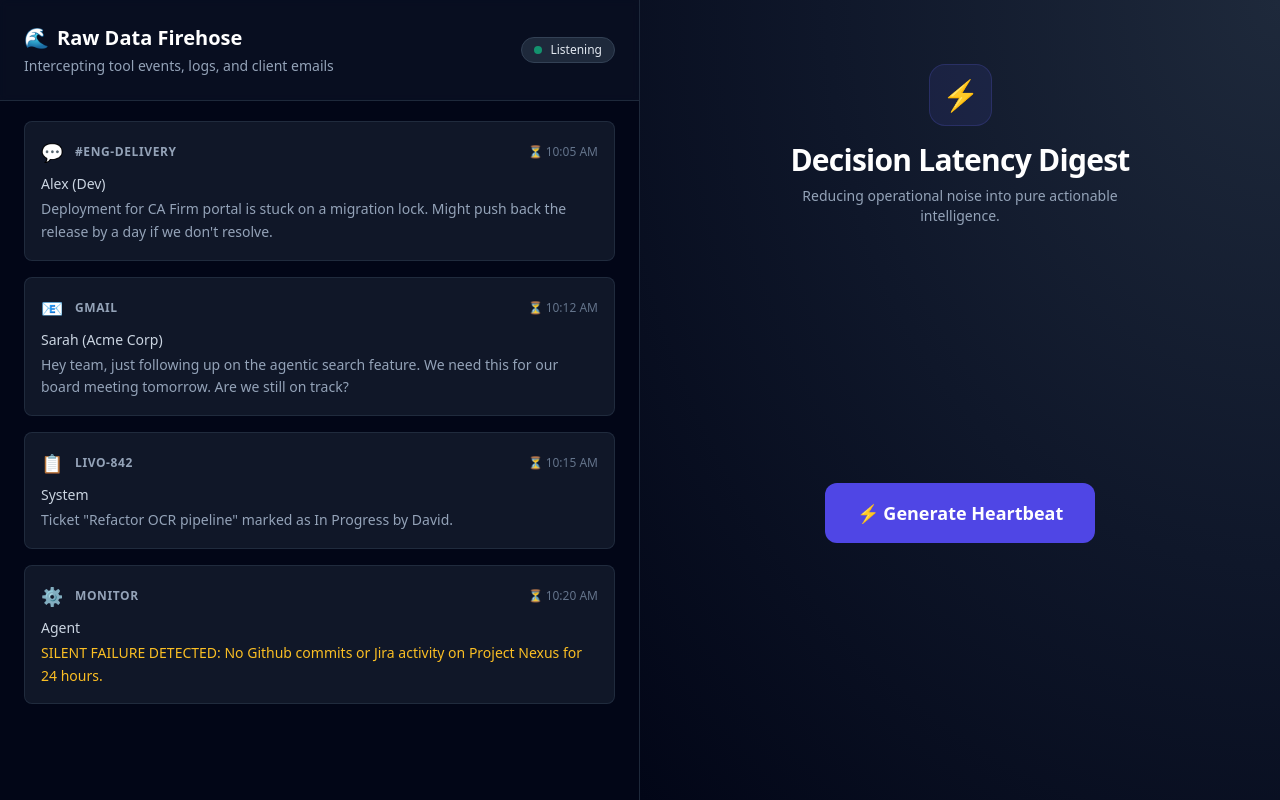
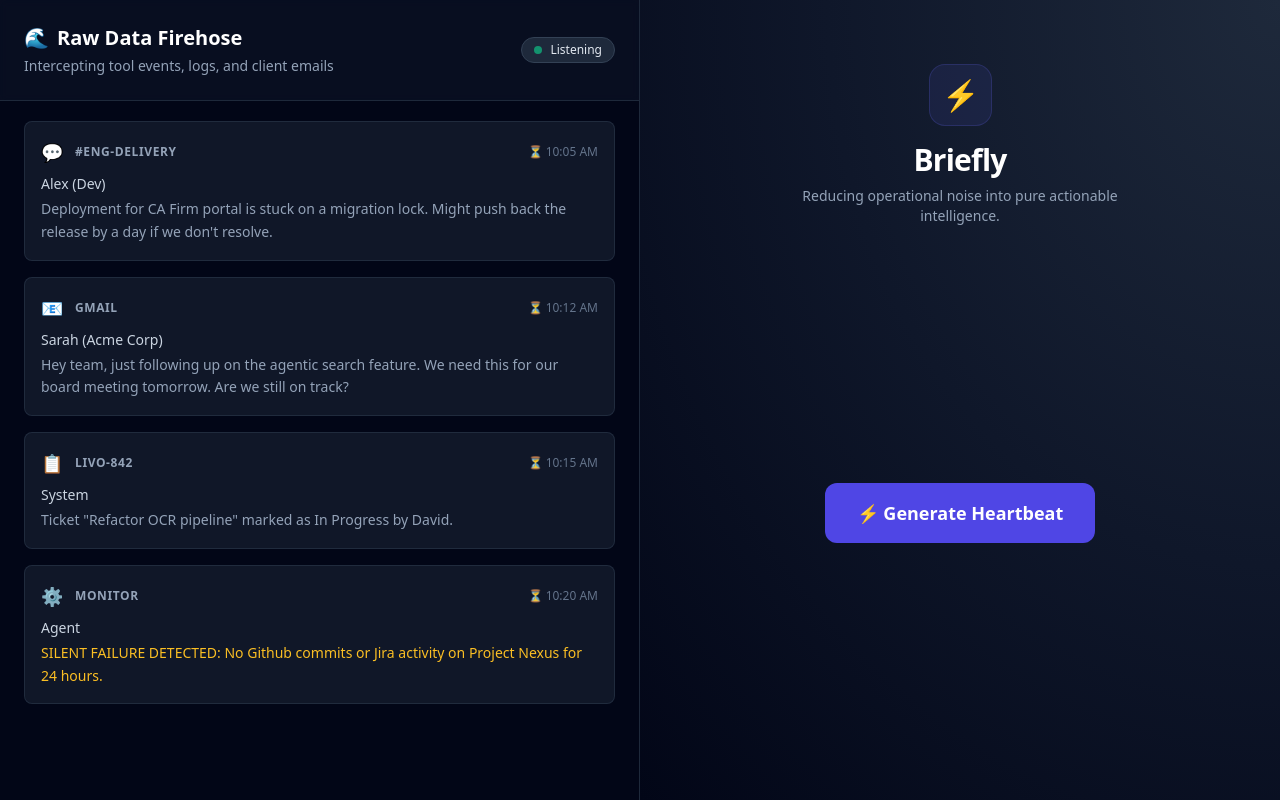
Before and after one commit to Sumanth2377/Briefly, a React (Vite) app: page / in a window 1280 px wide. Built offline with nearby package versions, Linux system fonts and the light colour scheme.

Commit message:
chore: Rename project to Briefly across all files

```diff
--- a/index.html
+++ b/index.html
@@ -4,7 +4,7 @@
     <meta charset="UTF-8" />
     <link rel="icon" type="image/svg+xml" href="/favicon.svg" />
     <meta name="viewport" content="width=device-width, initial-scale=1.0" />
-    <title>livo-heartbeat</title>
+    <title>Briefly</title>
   </head>
   <body>
     <div id="root"></div>
--- a/src/App.jsx
+++ b/src/App.jsx
@@ -116,7 +116,7 @@ function App() {
             <div className="inline-flex items-center justify-center p-3 bg-indigo-500/10 rounded-2xl mb-4 border border-indigo-500/20">
               <span className="text-3xl">⚡</span>
             </div>
-            <h1 className="text-3xl font-bold text-white mb-2 tracking-tight">Decision Latency Digest</h1>
+            <h1 className="text-3xl font-bold text-white mb-2 tracking-tight">Briefly</h1>
             <p className="text-slate-400 text-sm max-w-sm mx-auto">
               Reducing operational noise into pure actionable intelligence.
             </p>
```
Also changed, not shown: 1 other file (tests, documents, lock files or other folders).
